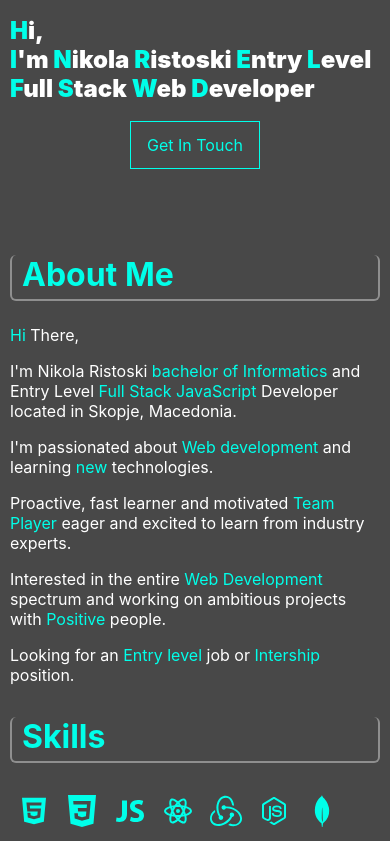
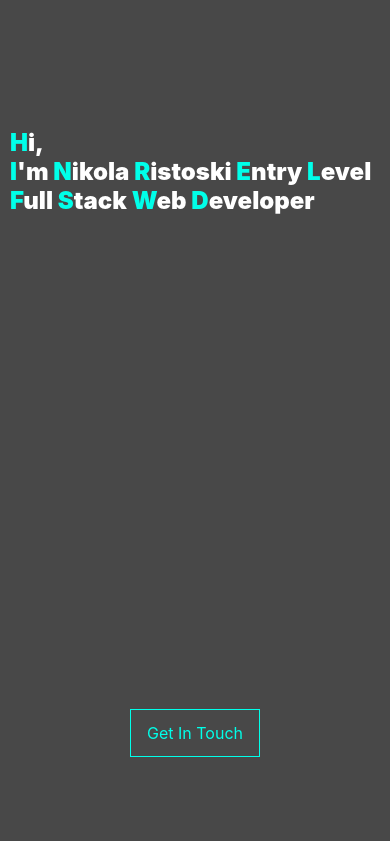
Before and after one commit to Nikola0707/my-portfolio, a React (Create React App) app in the folder my-portfolio/: page / in a window 390 px wide. Shown: the top 841 px of the page. Built offline with nearby package versions, Linux system fonts and the light colour scheme.

Commit message:
Working on responsiveness

```diff
--- a/my-portfolio/src/App.css
+++ b/my-portfolio/src/App.css
@@ -541,6 +541,7 @@ textarea:focus {
   .wrapper {
     grid-template-columns: 1fr;
     margin-top: 1rem;
+    height: 80vh;
   }
   .wrapper > .lets-connect-container{
     display: none;
@@ -548,6 +549,7 @@ textarea:focus {
   .text-wrap {
     display: block;
     padding-left: 0;
+    margin-top: 7rem;
   }
   .text-wrap h1 {
     font-size: 1.5rem;
@@ -616,7 +618,7 @@ textarea:focus {
   .projects-container h2,
   .lets-connect-container h2 {
     display: block;
-    margin: 2rem 0 1.5rem 0;
+    margin: 3rem 0 1.5rem 0;
     font-size: 2rem;
     padding: 0 10px 5px 10px;
     border-left: 2px solid rgba(255, 255, 255, 0.39);
```
